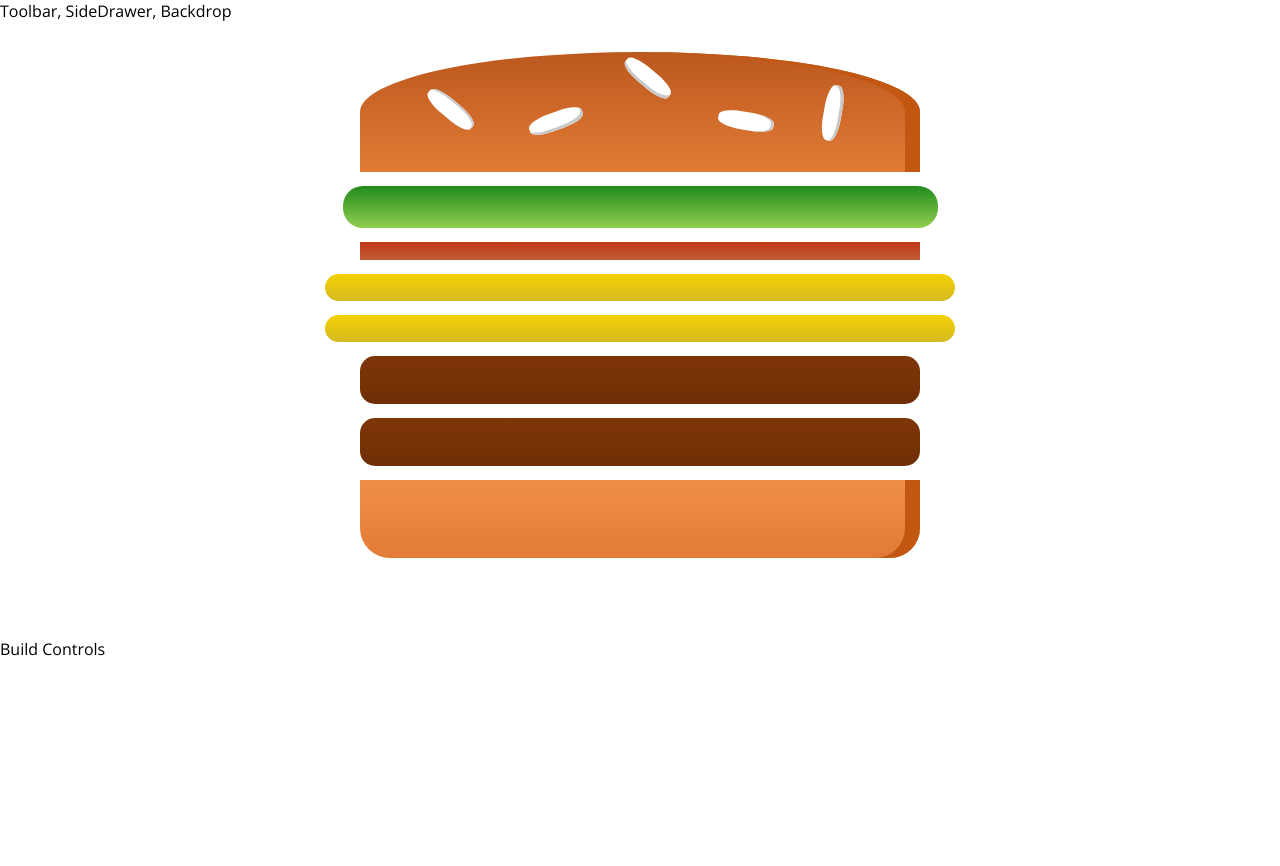
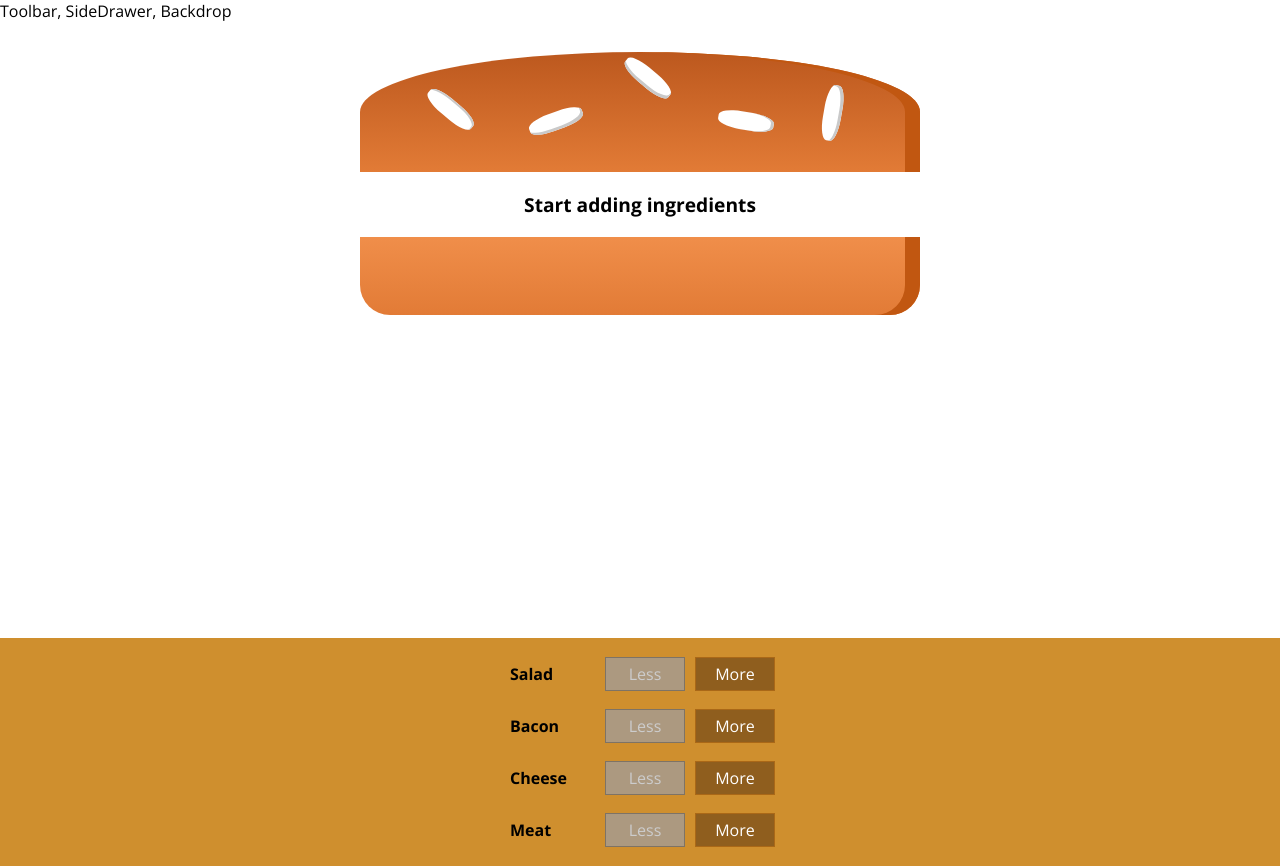
Before and after one commit to JaroslawMejer/react-burger-builder, a React (Create React App) app: page / in a window 1280 px wide. Before the commit the page ends 800 px from the top, so only its background shows below. Built offline with nearby package versions, Linux system fonts and the light colour scheme.

Commit message:
Add functionality of adding and removing ingredients

```diff
--- /dev/null
+++ b/src/components/Burger/BuildControls/BuildControl/BuildControl.js
@@ -0,0 +1,19 @@
+import React from "react";
+import classes from './BuildControl.module.sass'
+
+
+
+const buildControl = (props) => (
+    <div className={classes.BuildControl}>
+        <div className={classes.Label}>{props.label}</div>
+        <button
+            className={classes.Less}
+            onClick={props.removed}
+            disabled={props.disabled}>Less</button>
+        <button
+            className={classes.More}
+            onClick={props.added}>More </button>
+    </div>
+);
+
+export default buildControl;
--- /dev/null
+++ b/src/components/Burger/BuildControls/BuildControl/BuildControl.module.sass
@@ -0,0 +1,42 @@
+.BuildControl
+  display: flex
+  justify-content: space-between
+  align-items: center
+  margin: 5px 0
+  button
+    display: block
+    font: inherit
+    padding: 5px
+    margin: 0 5px
+    width: 80px
+    border: 1px solid #AA6817
+    cursor: pointer
+    outline: none
+    &:disabled
+      background-color: #AC9980
+      border: 1px solid #7E7365
+      color: #ccc
+      cursor: default
+
+      &:hover:disabled
+        background-color: #AC9980
+        color: #ccc
+        cursor: not-allowed
+
+  .Label
+    padding: 10px
+    font-weight: bold
+    width: 80px
+  .Less
+    background-color: #D39952
+    color: white
+    &:hover, &:active
+      background-color: #DAA972
+      color: white
+
+  .More
+    background-color: #8F5E1E
+    color: white
+    &:hover, &:active
+      background-color: #99703F
+      color: white
--- /dev/null
+++ b/src/components/Burger/BuildControls/BuildControls.js
@@ -0,0 +1,27 @@
+import React from "react";
+import classes from './BuildControls.module.sass';
+import BuildControl from './BuildControl/BuildControl';
+
+const controls = [
+    {label: 'Salad', type: 'salad'},
+    {label: 'Bacon', type: 'bacon'},
+    {label: 'Cheese', type: 'cheese'},
+    {label: 'Meat', type: 'meat'}
+];
+
+const buildControls = (props) => (
+    <div className={classes.BuildControls}>
+        {controls.map(ctrl => (
+            <BuildControl
+                key={ctrl.label}
+                label={ctrl.label}
+                type={ctrl.type}
+                added={() => props.ingredientAdded(ctrl.type)}
+                removed={() => props.ingredientRemoved(ctrl.type)}
+                disabled={props.disabled[ctrl.type]}
+            />
+        ))}
+    </div>
+);
+
+export default buildControls;
--- /dev/null
+++ b/src/components/Burger/BuildControls/BuildControls.module.sass
@@ -0,0 +1,9 @@
+.BuildControls
+  width: 100%
+  background-color: #CF8F2E
+  display: flex
+  flex-flow: column
+  align-items: center
+  box-shadow: 0 2px 1px #ccc
+  margin: auto
+  padding: 10px 0
--- a/src/components/Burger/Burger.js
+++ b/src/components/Burger/Burger.js
@@ -3,13 +3,18 @@
 import BurgerIngredient from "./BurgerIngredients/BurgerIngredient";
 
 const burger = (props) => {
-    const transformedIngredients = Object.keys(props.ingredients)
+    let transformedIngredients = Object.keys(props.ingredients)
         .map(igKey => {
             return [...Array(props.ingredients[igKey])]
                 .map((_, i) => {
-                     return <BurgerIngredient key={igKey + 1} type={igKey} />
+                     return <BurgerIngredient  key={igKey + i} type={igKey} />
                 }); // [,]
-        });
+        }).reduce((arr, el) => {
+            return arr.concat(el)
+        }, []);
+    if (transformedIngredients.length === 0) {
+        transformedIngredients = <p>Start adding ingredients</p>;
+    }
     return (
         <div className={classes.Burger}>
             <BurgerIngredient type="bread-top" />
--- a/src/containers/BurgerBuilder/BurgerBuilder.js
+++ b/src/containers/BurgerBuilder/BurgerBuilder.js
@@ -1,24 +1,73 @@
 import React, {Component} from "react";
 import Aux from '../../hoc/Auxiliary';
 import Burger from '../../components/Burger/Burger';
+import BuildControls from '../../components/Burger/BuildControls/BuildControls'
+
+const INGREDIENT_PRICES = {
+    salad: 0.5,
+    cheese: 0.4,
+    meat: 1.3,
+    bacon: 0.7
+}
 
 class BurgerBuilder extends Component {
 
     state = {
         ingredients: {
-            salad: 1,
-            bacon: 1,
-            cheese: 2,
-            meat: 2
-        }
+            salad: 0,
+            bacon: 0,
+            cheese: 0,
+            meat: 0
+        },
+        totalPrice: 4
+    };
+
+    addIngredientHandler = (type) => {
+        const oldCount = this.state.ingredients[type];
+        const updatedCounted = oldCount + 1;
+        const updatedIngredients = {
+            ...this.state.ingredients
+        };
+        updatedIngredients[type] = updatedCounted;
+        const priceAddition = INGREDIENT_PRICES[type];
+        const oldPrice = this.state.totalPrice;
+        const newPrice = oldPrice +priceAddition;
+        this.setState({
+            totalPrice: newPrice, ingredients: updatedIngredients
+        })
+    };
+
+    removeIngredientHandler = (type) => {
+        const oldCount = this.state.ingredients[type];
+        const updatedCounted = oldCount <= 0 ? oldCount : oldCount - 1;
+        const updatedIngredients = {
+            ...this.state.ingredients
+        };
+        updatedIngredients[type] = updatedCounted;
+        const priceDeduction = INGREDIENT_PRICES[type];
+        const oldPrice = this.state.totalPrice;
+        const newPrice = oldPrice - priceDeduction;
+        this.setState({
+            totalPrice: newPrice, ingredients: updatedIngredients
+        })
     };
 
     render() {
+        const disabledInfo = {
+            ...this.state.ingredients
+        };
+        for (let key in disabledInfo) {
+            disabledInfo[key] = disabledInfo[key] <= 0
+        }
         return(
             <Aux>
 
                 <Burger ingredients={this.state.ingredients} />
-                <div>Build Controls</div>
+                <BuildControls
+                    ingredientAdded={this.addIngredientHandler}
+                    ingredientRemoved={this.removeIngredientHandler}
+                    disabled={disabledInfo}
+                />
 
             </Aux>
         );
```
